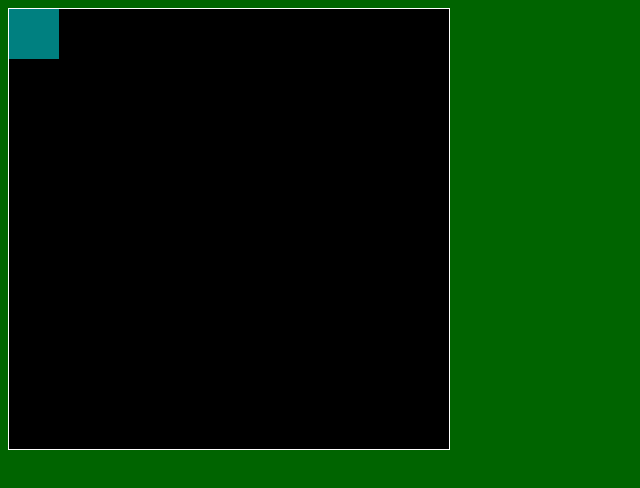
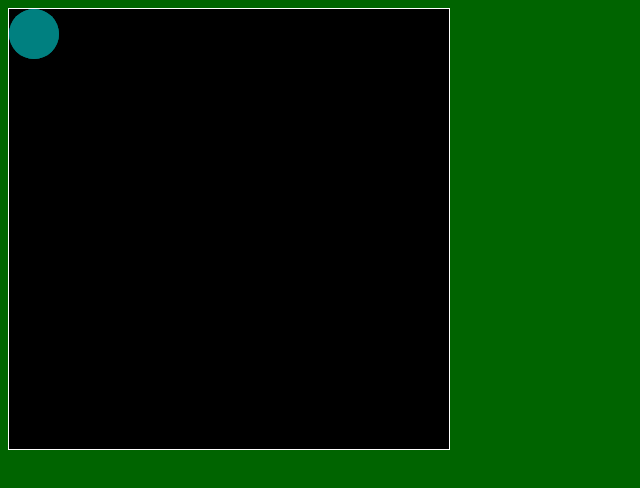
Before and after one commit to AmrMohieldin/AmrMohiedlin.github.io, a plain HTML site: page asd-projects/walker/index.html in a window 1280 px wide. Shown: the full height of the page, 0-640 px from the left. Drawn offline with Linux system fonts and the light colour scheme.

Commit message:
saving walker

```diff
--- a/asd-projects/walker/index.css
+++ b/asd-projects/walker/index.css
@@ -11,11 +11,12 @@ body {
   position: relative;
 }
 
-#gameItem {
+#walker {
   background-color: teal;
   width: 50px;
   height: 50px;
   position: absolute;
+  border-radius: 50px;
 /*   left: 100px; */  /* Uncomment if you want to set a "starting" position */
 /*   top: 100px;  */  /* Uncomment if you want to set a "starting" position */
 }
--- a/asd-projects/walker/index.html
+++ b/asd-projects/walker/index.html
@@ -10,9 +10,11 @@
     <script src="index.js"></script>
   </head>
 
+  <!-- The board and box -->
   <body>
     <div id='board'>
-      <div id='gameItem'></div>
+      <div id='walker'></div>
+      <div id='walker'></div>
     </div>
   </body>
 </html>
--- a/asd-projects/walker/index.js
+++ b/asd-projects/walker/index.js
@@ -12,11 +12,26 @@ function runProgram(){
   var FRAMES_PER_SECOND_INTERVAL = 1000 / FRAME_RATE;
 
   // Game Item Objects
+  var KEY = {
+    ENTER: 13,
+    LEFT: 37,
+    UP: 38,
+    RIGHT: 39,
+    DOWN: 40,
+  };
 
+  var walker = {
+    posX: 0,
+    posY: 0,
+    speedX: 0,
+    speedY: 0,
+    width: 50,
+  }
 
   // one-time setup
   var interval = setInterval(newFrame, FRAMES_PER_SECOND_INTERVAL);   // execute newFrame every 0.0166 seconds (60 Frames per second)
-  $(document).on('eventType', handleEvent);                           // change 'eventType' to the type of event you want to handle
+  $(document).on('keydown', handleKeyDown);
+  $(document).on('keyup', handleKeyUp);
 
   ////////////////////////////////////////////////////////////////////////////////
   ///////////////////////// CORE LOGIC ///////////////////////////////////////////
@@ -27,15 +42,33 @@ function runProgram(){
   by calling this function and executing the code inside.
   */
   function newFrame() {
-
-
+    repositionGameItem()
+    wallCollision()
+    redrawGameItem()
   }
 
   /*
   Called in response to events.
   */
-  function handleEvent(event) {
+  function handleKeyDown(event) {
+    if (event.which === KEY.LEFT) {
+      walker.speedX = -5;
+    }
+    else if (event.which === KEY.UP) {
+      walker.speedY = -5;
+    }
+    else if (event.which === KEY.DOWN) {
+      walker.speedY = 5;
+    }
+    else if (event.which === KEY.RIGHT) {
+      walker.speedX = 5;
+    }
 
+  }
+
+  function handleKeyUp(event) {
+    walker.speedX = 0;
+    walker.speedY = 0;
   }
 
   ////////////////////////////////////////////////////////////////////////////////
@@ -51,4 +84,25 @@ function runProgram(){
     $(document).off();
   }
 
+  function repositionGameItem() {
+    walker.posX += walker.speedX;  // update the position of the box along the x-axis
+    walker.posY += walker.speedY;  // update the position of the box along the y-axis
+
+  }
+
+  function redrawGameItem() {
+    $("#walker").css("left", walker.posX); // draw the box in the new location, positionX pixels away from the "left"
+    $("#walker").css("top", walker.posY); // draw the box in the new location, positionY pixels away from the "top"
+  }
+
+
+  function wallCollision() {
+    if (walker.posX > $("#board").width() - walker.width || walker.posX < 0){
+      walker.posX -= walker.speedX
+    }
+    if (walker.posY > $("#board").height() - walker.width || walker.posY < 0){
+      walker.posY -= walker.speedY
+    }
+  }
+
 }
```
